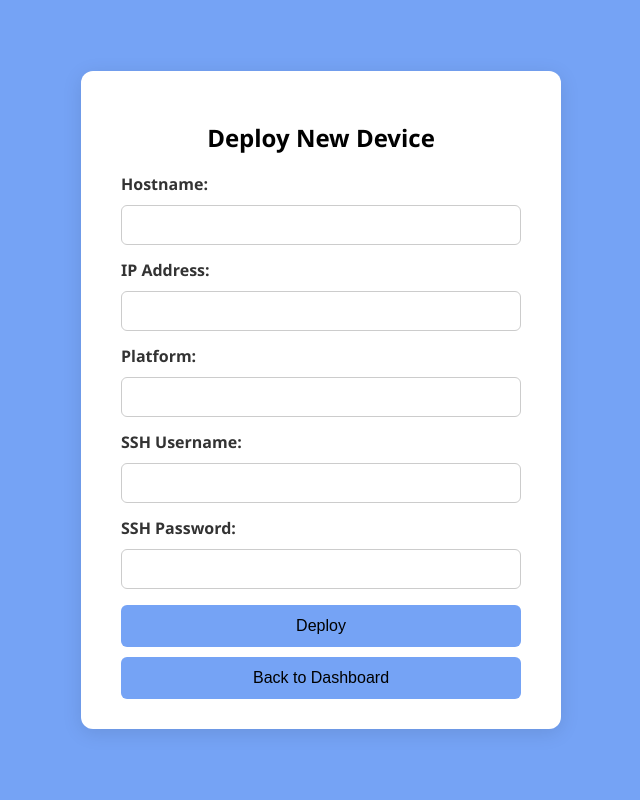
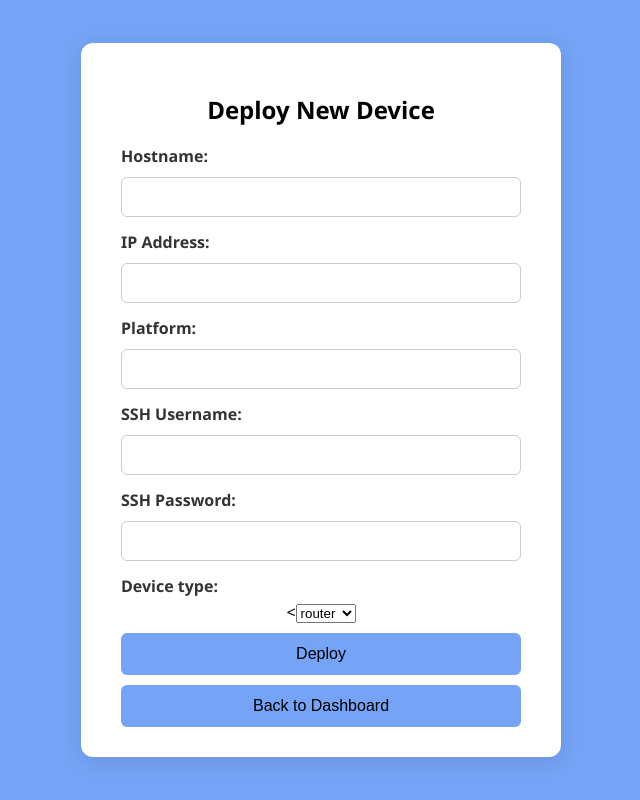
Before and after one commit to KSyed616/AutoNetOps-Intelligent-Network-Automation-Portal-for-Multi-Vendor-day0-day1-Configuration-Management, a FastAPI app: page /deploy_device in a window 1280 px wide. Shown: the whole page, without its empty margins (319-959 px from the left). Run offline with FastAPI, Linux system fonts and the light colour scheme.

Commit message:
Day 0 Start

```diff
--- a/SQL/init.sql
+++ b/SQL/init.sql
@@ -9,7 +9,9 @@ CREATE TABLE IF NOT EXISTS device (
     platform VARCHAR(255),
     netconf_port INT,
     username VARCHAR(255),
-    password VARCHAR(255)
+    password VARCHAR(255),
+    device_type VARCHAR(255),
+    node_id VARCHAR(255)
 );
 
 
--- a/cml.py
+++ b/cml.py
@@ -208,7 +208,6 @@ def day0(cml_url):
             "syslog_server": "2.2.2.2"
         }
 
-
         if node_type == "router":
 
             configuration = config("day0_router_config.j2", context)
@@ -274,10 +273,10 @@ def identify_node(headers, cml_url, lab_id, node_id):
         return "switch"
 
 
-
 def get_suffix(value):
     match = re.search(r"(\d+)$", value)
     return match.group(1) if match else None
+
 
 def config(template_name, context: dict):
     env = Environment(loader=FileSystemLoader("configurations"))
--- a/main.py
+++ b/main.py
@@ -65,7 +65,8 @@ def deploy_device(hostname: str = Form(...),
                   ip_address: str = Form(...),
                   platform: str = Form(...),
                   username: str = Form(...),
-                  password: str = Form(...)
+                  password: str = Form(...),
+                  device_type: str = Form(...)
                   ):
     device = Device(
         hostname=hostname,
@@ -73,7 +74,8 @@ def deploy_device(hostname: str = Form(...),
         platform=platform,
         netconf_port=830,
         username=username,
-        password=password
+        password=password,
+        device_type = device_type
     )
     deploy(device)
 
@@ -87,7 +89,8 @@ def edit_device(
         ip_address: str = Form(...),
         platform: str = Form(...),
         username: str = Form(...),
-        password: str = Form(...)
+        password: str = Form(...),
+        device_type: str = Form(...)
 ):
     device = Device(
         hostname=hostname,
@@ -95,7 +98,8 @@ def edit_device(
         platform=platform,
         netconf_port=830,
         username=username,
-        password=password
+        password=password,
+        device_type=device_type
     )
 
     edit_onboard(device_id, device)
--- a/schema.py
+++ b/schema.py
@@ -16,6 +16,7 @@ class Device(BaseModel):
     netconf_port: int
     username: str
     password: str
+    device_type: str
 
 
 class TemplateParameter(BaseModel):
--- a/templates/deploy_device.html
+++ b/templates/deploy_device.html
@@ -24,6 +24,12 @@
       <label>SSH Password:</label>
       <input type="password" name="password" required />
 
+      <label>Device type:</label>
+      <<select name="device_type" required>
+        <option value="router">router</option>
+        <option value="switch">switch</option>
+      </select>
+
       <button type="submit">Deploy</button>
     </form>
     <a href="/dashboard"><button>Back to Dashboard</button></a>
--- a/templates/edit_device.html
+++ b/templates/edit_device.html
@@ -24,6 +24,12 @@
       <label>SSH Password:</label>
       <input type="password" name="password" required />
 
+      <label>Device type:</label>
+      <<select name="device_type" required>
+        <option value="router">router</option>
+        <option value="switch">switch</option>
+      </select>
+
       <button type="submit">Update Device</button>
     </form>
     <a href="/dashboard"><button>Back to Dashboard</button></a>
```
